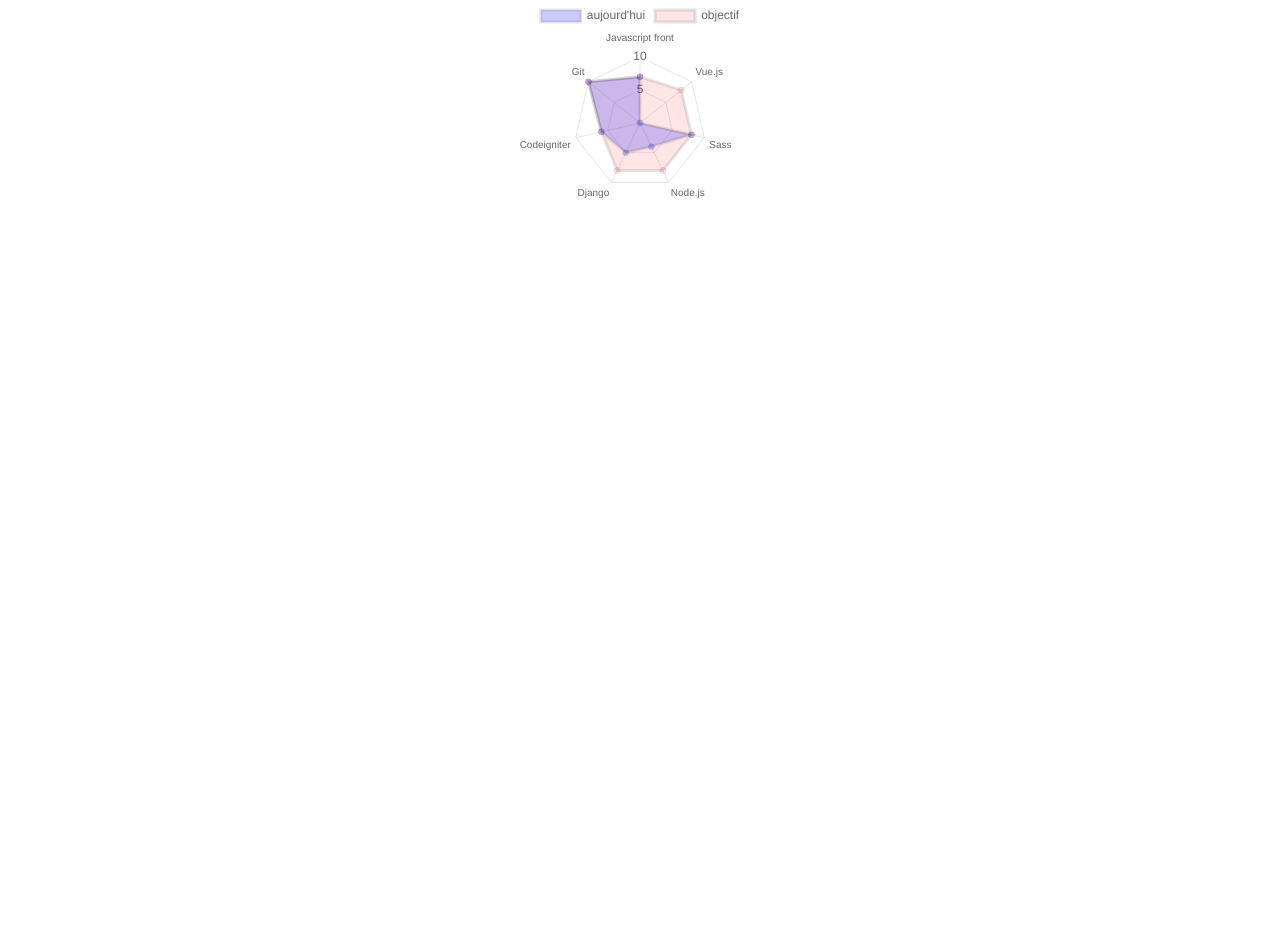
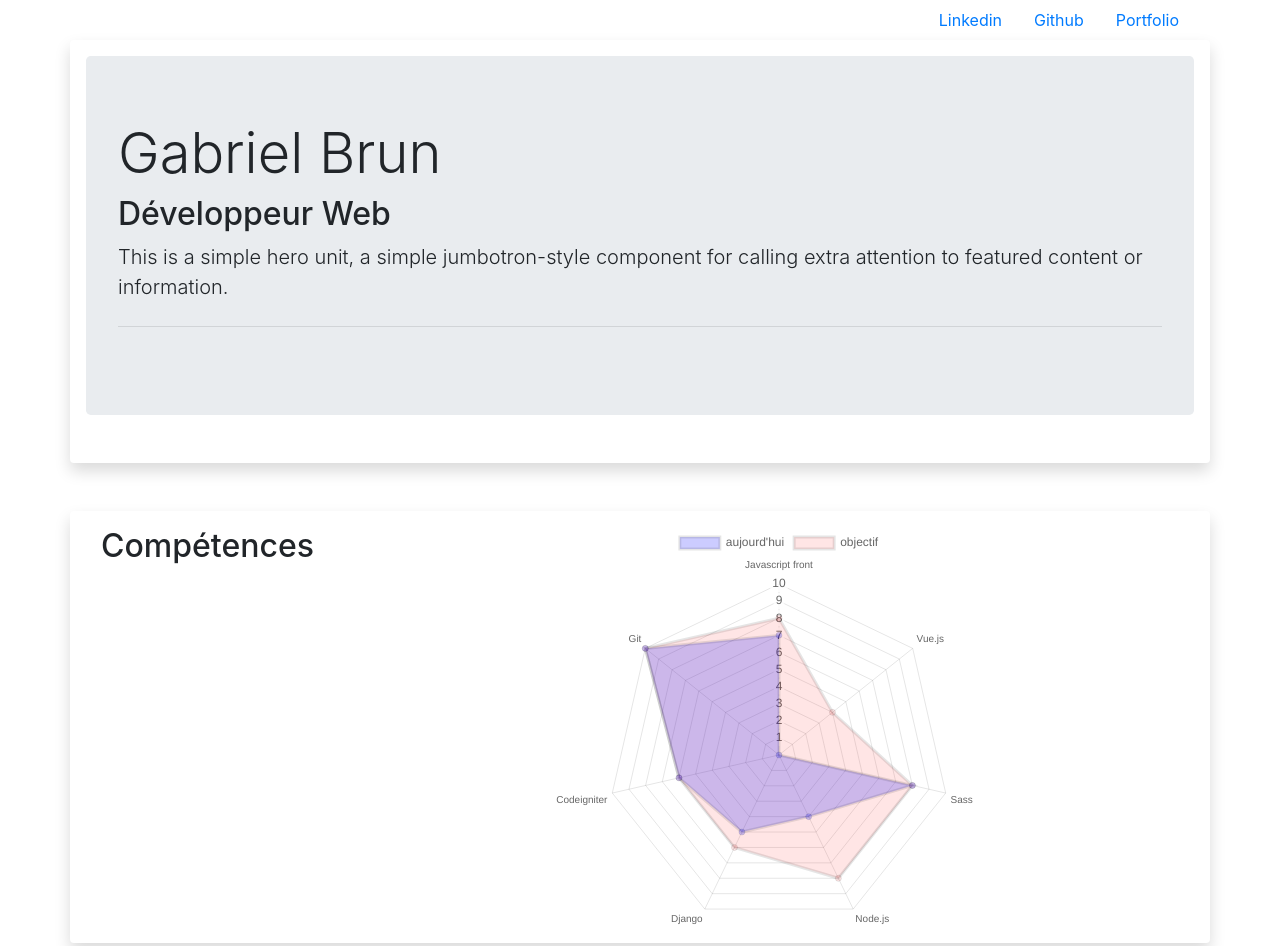
Before and after one commit to lydstyl/181101-printable-CV, a website built with webpack: page dist/index.html in a window 1280 px wide. Shown: the top 946 px of the page. Before the commit the page ends 800 px from the top, so only its background shows below. Built offline with nearby package versions, Linux system fonts and the light colour scheme.

Commit message:
end of day

```diff
--- a/src/index.js
+++ b/src/index.js
@@ -3,5 +3,3 @@ import './main.sass';
 // test();
 
 import './radar.js';
-
-console.log('test');
--- a/src/main.sass
+++ b/src/main.sass
@@ -1,11 +1,21 @@
 // Your variable overrides
 // $body-bg: lightgrey
-$body-color: green
+// $body-color: green
 
 // Bootstrap and its default variables
 @import "../node_modules/bootstrap/scss/bootstrap"
 
 
-canvas
-    max-width: 400px
-    margin: auto
+// Example: Hide starting at `min-width: 0`, and then show at the `sm` breakpoint
+.custom-class
+  display: none
+
+@include media-breakpoint-up(sm)
+  .custom-class
+    display: block
+
+.chart
+    // height: 300px
+    canvas
+        max-width: 800px
+        margin: auto
--- a/src/radar.js
+++ b/src/radar.js
@@ -14,15 +14,11 @@ var myChart = new Chart(ctx, {
             },
             {
                 label: 'objectif',
-                data: [7, 8, 8, 8, 8, 6, 10],
+                data: [8, 4, 8, 8, 6, 6, 10],
                 backgroundColor: 'rgba(255, 0, 0, 0.1)'
             }
         ]
     },
     options: {
-        // scale: {
-        //     // Hides the scale
-        //     display: true
-        // }
     }
 });
```
Also changed, not shown: dist/index.html, dist/main.css, 1 other file.
